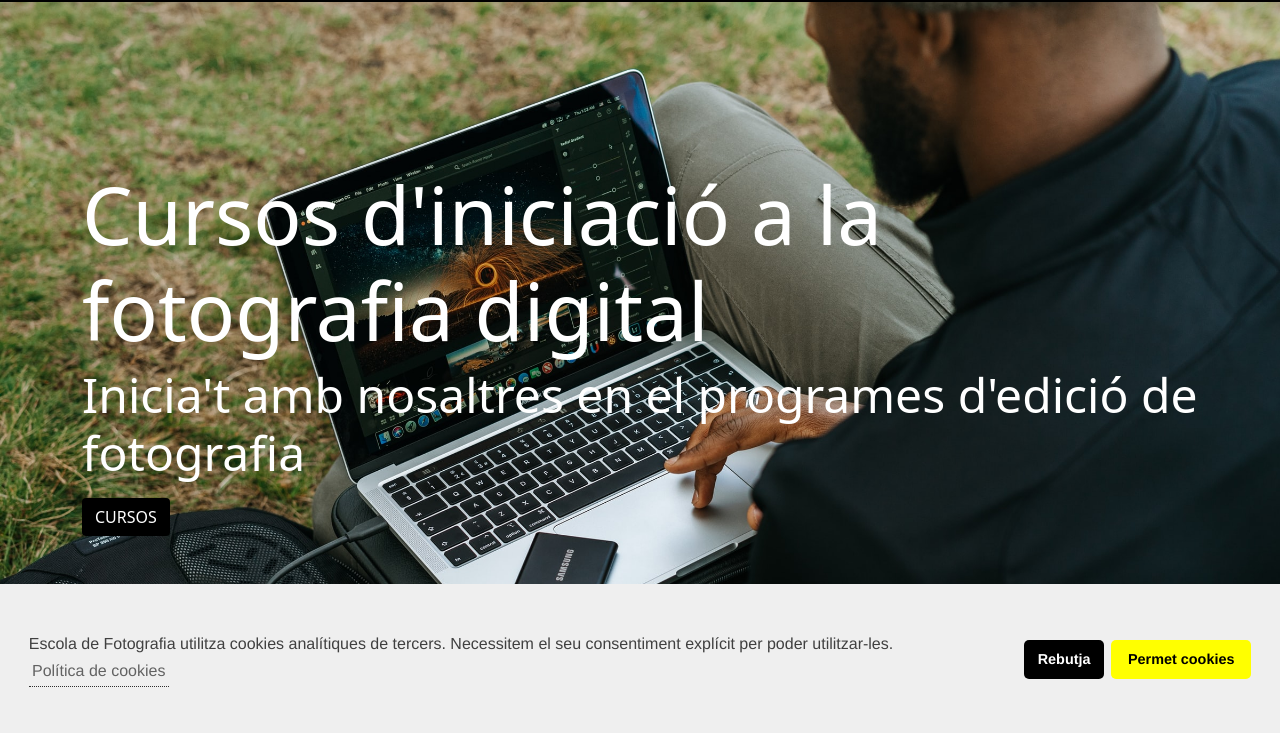
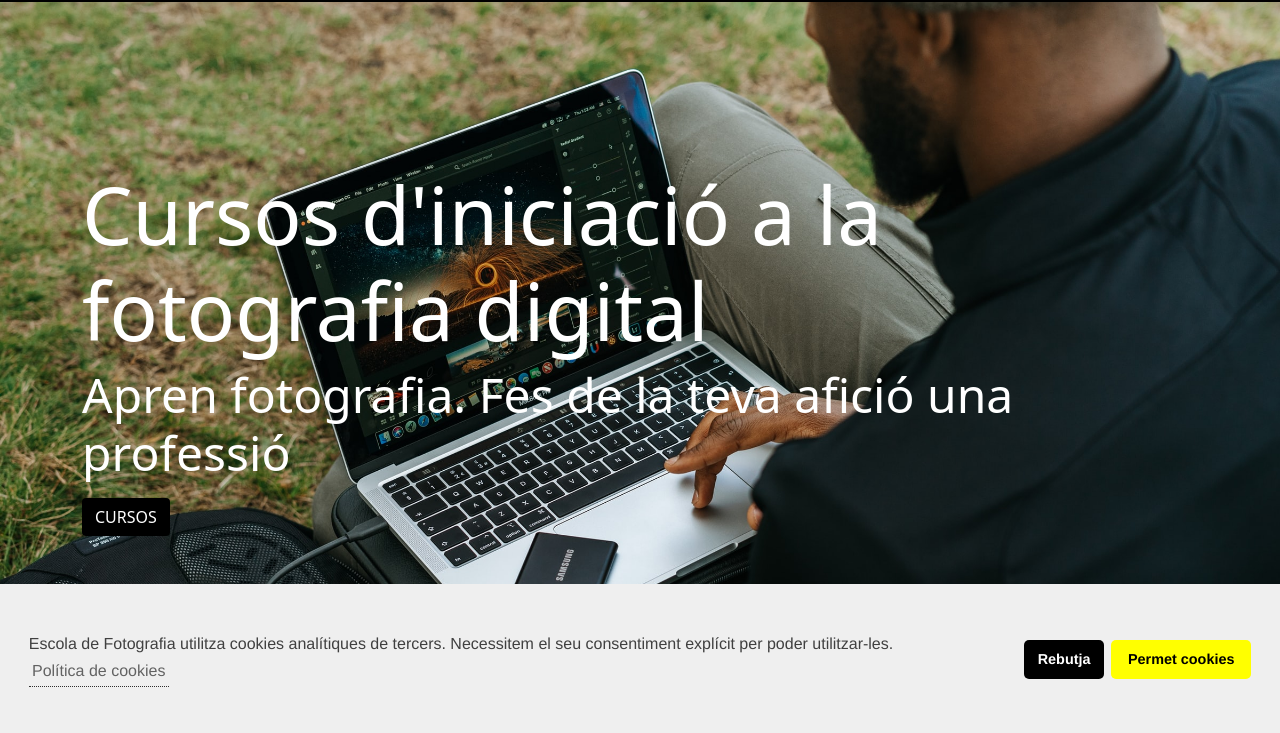
Before and after one commit to EricSalat/ejercicio, a plain HTML site: page index.html in a window 1280 px wide. Shown: the part 65-798 px from the top of the page. Drawn offline with Linux system fonts and the light colour scheme.

Commit message:
Cambiado lema

```diff
--- a/index.html
+++ b/index.html
@@ -61,7 +61,7 @@
             <div class="container">
                 <div class="d-flex flex-column align-items-start justify-content-center presentacio">
                     <h1 class="display-1">Cursos d'iniciació a la fotografia digital</h1>
-                    <p class="display-5">Inicia't amb nosaltres en el programes d'edició de fotografia</p>
+                    <p class="display-5">Apren fotografia. Fes de la teva afició una professió</p>
                     <a class="btn btn-custom" href="#cursos">Cursos</a>
                 </div>
             </div>
```
